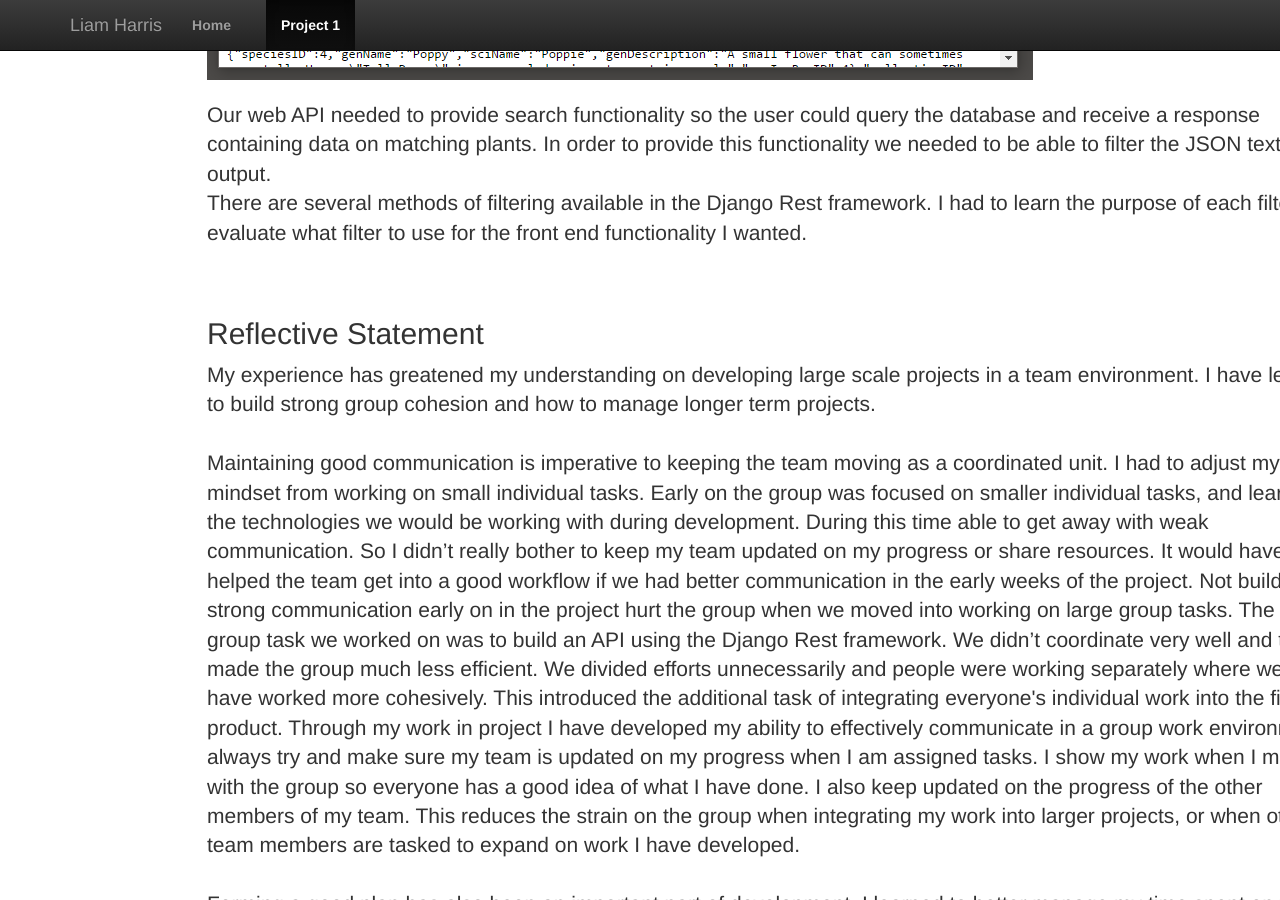
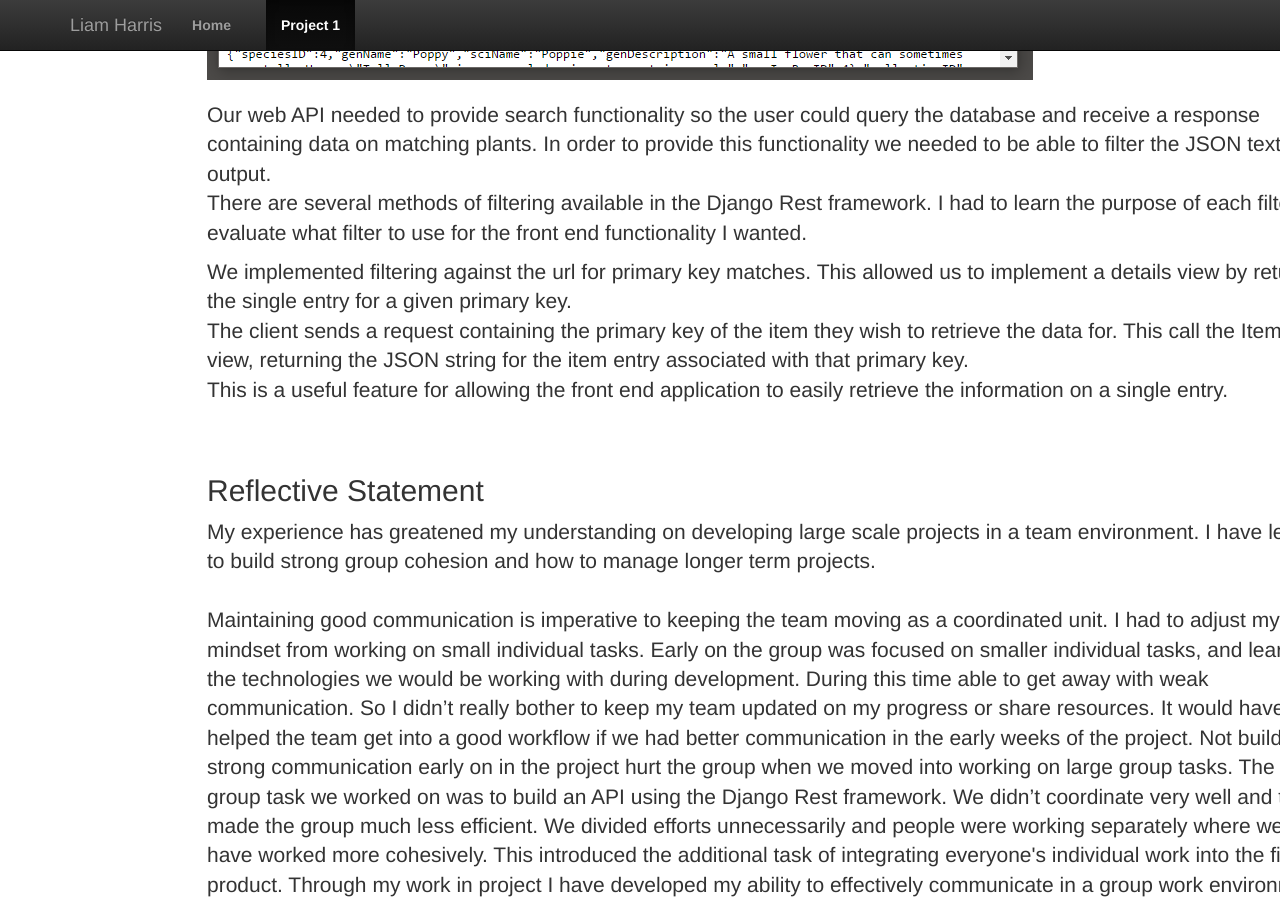
Before and after one commit to harrl7/harrl7.github.io, a Jekyll site: the page built from project1/index.html, in a window 1280 px wide and 900 px high, scrolled down 4544 px. Built offline with Jekyll 4.4.1, drawn with Linux system fonts in a browser that asks for light colours.

Commit message:
Update index.html

```diff
--- a/project1/index.html
+++ b/project1/index.html
@@ -114,6 +114,15 @@ Using the Django Rest Framework, we built a web API to deliver data from the bot
 		There are several methods of filtering available in the Django Rest framework. I had to learn the purpose of each filter and evaluate what filter to use for the front end functionality I wanted.
    	</p>
 
+	<p>
+	We implemented filtering against the url for primary key matches. This allowed us to implement a details view by returning the single entry for a given primary key.
+		<br>
+The client sends a request containing the primary key of the item they wish to retrieve the data for.  This call the ItemDetail view, returning the JSON string for the item entry associated with that primary key.
+		<br>
+This is a useful feature for allowing the front end application to easily retrieve the information on a single entry.
+
+	</p>
+
 
 	<br><br>
 	<h2>Reflective Statement</h2>
```
